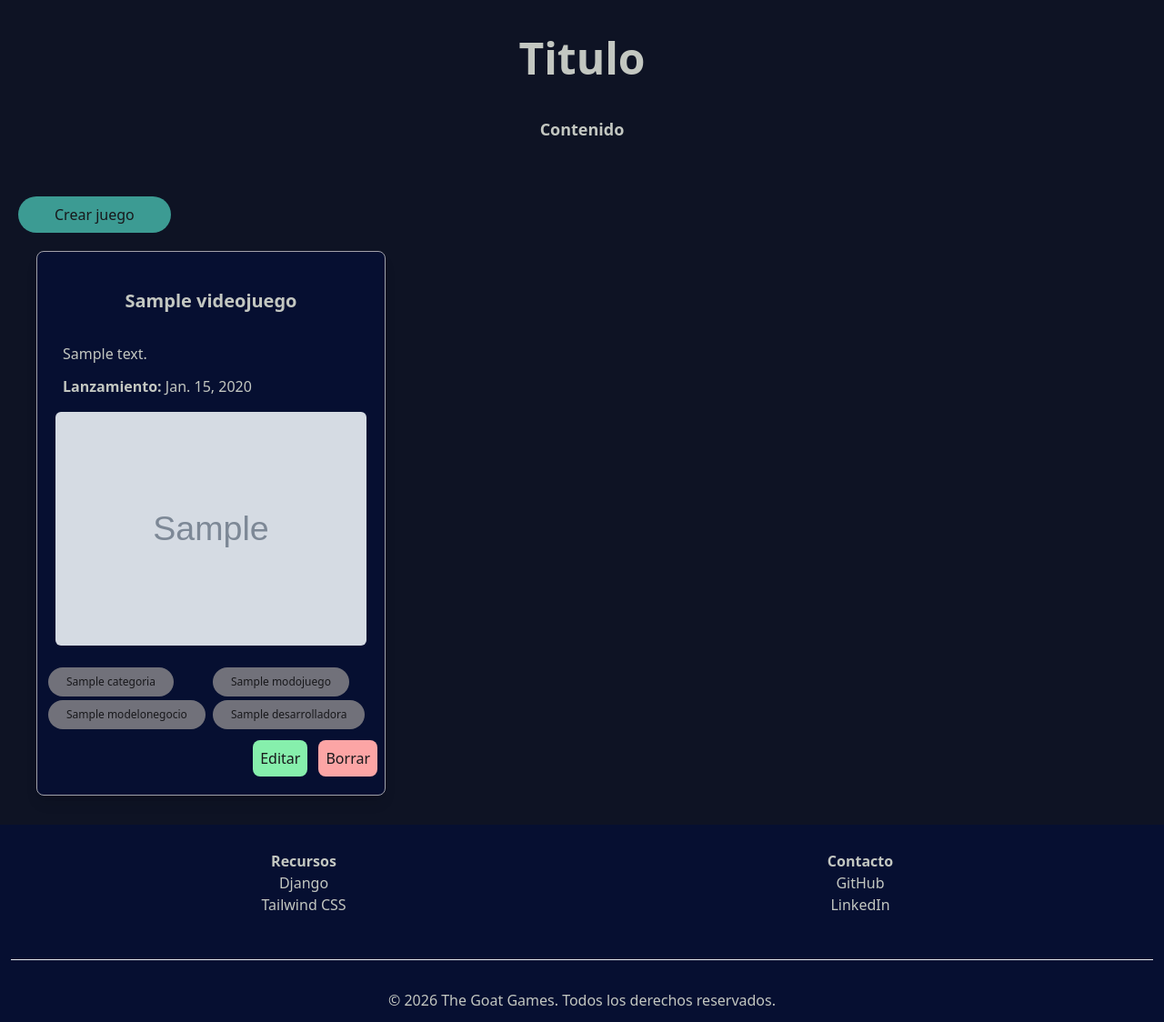
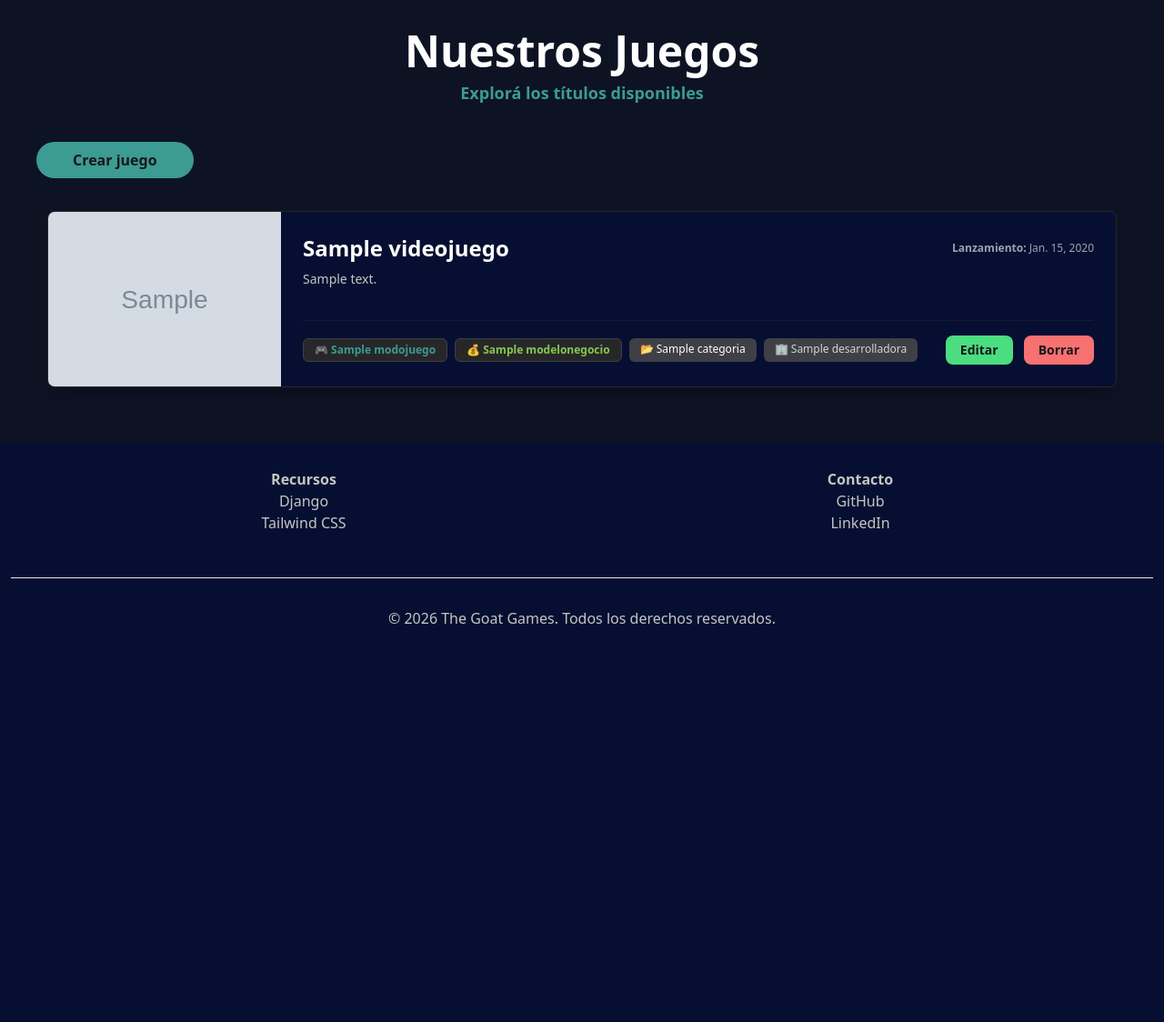
Before and after one commit to sebasMaldonado10/django_videojuegos, a Django app: page /juegos/ in a window 1280 px wide. Shown: the part 96-1220 px from the top of the page at 91% size. After the commit the page ends 782 px from the top, so only its background shows below. Run offline with Django 5.2, Linux system fonts and the light colour scheme; a user stored in the database is signed in; tables that the repository leaves empty hold one stand-in row (values such as "Sample post"); grey boxes marked "Sample" are stand-in pictures; some libraries are stand-ins or nearby versions.

Commit message:
Estilos de cards y agregue detalle juego

```diff
--- a/juegos/templates/juegos/juegos.html
+++ b/juegos/templates/juegos/juegos.html
@@ -3,44 +3,76 @@
 {% block title %} Juegos {% endblock %}
 
 {% block body %}
-    <div class="flex flex-col py-5 bg-[#0E1324] text-[#C3C7C1]">
-        <h1 class="font-xl flex justify-center text-5xl font-bold p-5">Titulo</h1>
-        <h3 class="font-md flex justify-center text-lg font-semibold p-5">Contenido</h3>
+    <div class="flex flex-col py-8 bg-[#0E1324] text-[#C3C7C1]">
+        <h1 class="text-5xl font-bold text-center text-white">Nuestros Juegos</h1>
+        <h3 class="text-lg font-semibold p-2 text-center text-[#3C9B93]">Explorá los títulos disponibles</h3>
     </div>
-    <a href="{% url 'crearJuego' %}" class="flex w-fit px-10 py-2 m-5 bg-[#3C9B93] text-zinc-900 rounded rounded-3xl hover:bg-[#215450] transition">
+
+    <div class="px-10 bg-[#0E1324]">
+        <a href="{% url 'crearJuego' %}" class="inline-flex px-10 py-2 bg-[#3C9B93] text-zinc-900 font-bold rounded-3xl hover:bg-[#215450] hover:text-white transition">
             Crear juego
         </a>
-    <section class="grid grid-cols-3 md:grid-cols-3 gap-6 m-3 bg-[#0E1324] text-[#C3C7C1] mx-10">
-        <article class="border border-zinc-400 shadow-lg rounded-lg bg-[#060F31] py-3">
+    </div>
+
+    <section class="flex flex-col gap-6 p-3 mx-10 my-6 bg-[#0E1324]">
+
         {% for juego in juegos %}
-                {% if juego.activo%}
-                    <div class="p-5">
-                        <h4 class="font-bold flex justify-center p-2 mb-5 text-xl"> {{ juego.titulo }} </h4>
-                        <p class="p-1 m-1">{{ juego.descripcion }}</p>
-                        <p class="p-1 m-1"><b>Lanzamiento:</b> {{ juego.fecha_de_lanzamiento }}</p>
+            {% if juego.activo %}
+                <article class="flex flex-col md:flex-row rounded-lg bg-[#060F31] text-[#C3C7C1] border border-zinc-800 shadow-xl overflow-hidden cursor-pointer transition-all duration-300 ease-out hover:border-[#3C9B93] hover:shadow-[0_0_20px_rgba(60,155,147,0.15)] hover:-translate-y-1">
 
                     {% if juego.imagen %}
-                            <img src="{{ juego.imagen.url }}" alt="Imagen del juego" class="w-full h-auto mt-3 rounded-md">
+                        <div class="w-full md:w-64 h-48 md:h-auto min-h-[12rem] flex-shrink-0">
+                            <img src="{{ juego.imagen.url }}" alt="Imagen del juego" class="w-full h-full object-cover">
+                        </div>
                     {% else %}
-                            <p class="text-sm text-gray-500 mt-3">No hay imagen disponible</p>
+                        <div class="w-full md:w-64 h-48 md:h-auto min-h-[12rem] bg-zinc-800 flex items-center justify-center flex-shrink-0">
+                            <p class="text-sm text-gray-500">No hay imagen disponible</p>
+                        </div>
                     {% endif %}
+
+                    <div class="flex flex-col justify-between p-6 w-full">
+
+                        <div>
+                            <div class="flex flex-col sm:flex-row justify-between items-start sm:items-center mb-2 gap-1">
+                                <h4 class="font-bold text-2xl text-white"> {{ juego.titulo }} </h4>
+                                <span class="text-xs text-gray-400"><b>Lanzamiento:</b> {{ juego.fecha_de_lanzamiento }}</span>
                             </div>
-                    <div class="grid grid-cols-2 justify-center items-center gap-1 px-3 py-1">
-                        <a href="#" class="w-fit text-xs px-5 py-2  bg-zinc-500 text-zinc-900 rounded rounded-3xl hover:bg-[#215450] transition">{{ juego.categoria }}</a>
-                        <a href="#" class="w-fit text-xs px-5 py-2  bg-zinc-500 text-zinc-900 rounded rounded-3xl hover:bg-[#215450] transition">{{ juego.modo_juego }}</a>
-                        <a href="#" class="w-fit text-xs px-5 py-2  bg-zinc-500 text-zinc-900 rounded rounded-3xl hover:bg-[#215450] transition">{{ juego.modelo_negocio }}</a>
-                        <a href="#" class="w-fit text-xs px-5 py-2  bg-zinc-500 text-zinc-900 rounded rounded-3xl hover:bg-[#215450] transition">{{ juego.desarrolladora }}</a>
+                            <p class="text-sm text-[#C3C7C1] line-clamp-2 mb-4">{{ juego.descripcion }}</p>
                         </div>
-                    <div class="flex gap-3 m-2 justify-end">
-                        <a href="{% url 'editarJuego' juego.id %}" class="flex w-fit p-2 rounded-lg bg-green-300 text-zinc-900 hover:bg-[#215450] transition">
+
+                        <div class="flex flex-col lg:flex-row justify-between items-start lg:items-center gap-4 pt-4 border-t border-zinc-800/60">
+
+                            <div class="flex flex-wrap gap-2">
+                                <span class="text-xs px-3 py-1 bg-zinc-800 text-[#3C9B93] font-semibold rounded-md border border-zinc-700">
+                                    🎮 {{ juego.modo_juego }}
+                                </span>
+                                <span class="text-xs px-3 py-1 bg-zinc-800 text-[#86C94D] font-semibold rounded-md border border-zinc-700">
+                                    💰 {{ juego.modelo_negocio }}
+                                </span>
+                                <span class="text-xs px-3 py-1 bg-zinc-700 text-white rounded-md">
+                                    📂 {{ juego.categoria }}
+                                </span>
+                                <span class="text-xs px-3 py-1 bg-zinc-700 text-gray-300 rounded-md">
+                                    🏢 {{ juego.desarrolladora }}
+                                </span>
+                            </div>
+
+                            <div class="flex gap-3 self-end lg:self-auto">
+                                <a href="{% url 'editarJuego' juego.id %}" class="px-4 py-1.5 rounded-lg bg-green-400 text-zinc-900 font-semibold hover:bg-green-500 transition text-sm">
                                     Editar
                                 </a>
-                        <a href="{% url 'borrarJuego' juego.id %}" class="flex w-fit p-2 rounded-lg bg-red-300 text-zinc-900 hover:bg-[#215450] transition">
+                                <a href="{% url 'borrarJuego' juego.id %}" class="px-4 py-1.5 rounded-lg bg-red-400 text-zinc-900 font-semibold hover:bg-red-500 transition text-sm">
                                     Borrar
                                 </a>
                             </div>
+
+                        </div>
+
+                    </div>
+
+                </article>
             {% endif %}
         {% endfor %}
-        </article>
+
     </section>
 {% endblock %}
--- a/juegos/urls.py
+++ b/juegos/urls.py
@@ -11,5 +11,6 @@ urlpatterns = [
     path('nuevoJuego/', views.crearJuego, name='crearJuego'),
     path('editarJuego/<int:id>/', views.editarJuego, name='editarJuego'),
     path('borrarJuego/<int:id>/', views.borrarJuego, name='borrarJuego'),
-    path("register", views.registrarse, name="register")
+    path("register", views.registrarse, name="register"),
+    path('detalleJuego/<int:id>/', views.detalle_juego, name='detalle_juego'),
 ]
--- a/juegos/views.py
+++ b/juegos/views.py
@@ -1,13 +1,36 @@
 from django.shortcuts import render, redirect, get_object_or_404
-from .models import VideoJuego, Resena
-from .forms import ResenaForm, VideoJuegoForm,RegistroForm
+from .models import VideoJuego, Resena, Categoria
+from .forms import ResenaForm, VideoJuegoForm, RegistroForm
+from django.db.models import Count
 from django.contrib.auth.decorators import login_required, permission_required
 
 from django.contrib.auth import login
 
 
 def inicio(request):
-    return render (request, 'juegos/index.html')
+    # 1. Agregados recientemente: Ordenamos por ID de forma descendente y tomamos 5
+    recientes = VideoJuego.objects.filter(activo=True).order_by('-id')[:5]
+
+    # 2. Juegos destacados: Contamos cuántas reseñas tiene cada juego.
+    # CORRECCIÓN: Cambié 'resenas' por 'resena' (o podés usar 'resena_set' si da error)
+    destacados = VideoJuego.objects.filter(activo=True).annotate(
+        num_resenas=Count('resenas')
+    ).order_by('-num_resenas')[:5]
+
+    # 3. Categorías para la barra horizontal
+    categorias = Categoria.objects.all()
+
+    # CORRECCIÓN: Saqué el `:` que estaba adentro de 'juegos_destacados:'
+    context = {
+        'juegos_recientes': recientes,
+        'juegos_destacados': destacados,
+        'categorias': categorias
+    }
+    return render(request, 'juegos/index.html', context)
+
+def detalle_juego(request, id):
+    juego = get_object_or_404(VideoJuego, id=id)
+    return render(request, 'juegos/detalle_juego.html', {'juego': juego})
 
 def registrarse(request):
     if request.method == 'POST':
@@ -18,30 +41,30 @@ def registrarse(request):
             return redirect('inicio')
     else:
         form = RegistroForm()
-    return render(request, 'registration/register.html',{"form":form})
+    return render(request, 'registration/register.html', {"form": form})
 
 
 ##### CRUD modelo videojuego #####
 
-#Create
+# Create
 @permission_required('juegos.add_videojuego', raise_exception=True)
 def crearJuego(request):
     if request.method == 'POST':
-        form = VideoJuegoForm(request.POST,request.FILES)
+        form = VideoJuegoForm(request.POST, request.FILES)
         if form.is_valid():
             form.save()
             return redirect('juegos')
     else:
         form = VideoJuegoForm()
-    return render (request, 'juegos/crear_juego.html', {'form': form})
+    return render(request, 'juegos/crear_juego.html', {'form': form})
 
-#Read
+# Read
 @login_required
 def juegos(request):
     juegos = VideoJuego.objects.all()
-    return render (request, 'juegos/juegos.html', {'juegos': juegos})
+    return render(request, 'juegos/juegos.html', {'juegos': juegos})
 
-#Update
+# Update
 @permission_required('juegos.change_videojuego', raise_exception=True)
 def editarJuego(request, id):
     juego = get_object_or_404(VideoJuego, id=id)
@@ -53,9 +76,9 @@ def editarJuego(request, id):
             return redirect('juegos')
     else:
         form = VideoJuegoForm(instance=juego)
-    return render (request, 'juegos/editar_juego.html', {'form': form})
+    return render(request, 'juegos/editar_juego.html', {'form': form})
 
-#Delete
+# Delete
 @permission_required('juegos.delete_videojuego', raise_exception=True)
 def borrarJuego(request, id):
     juego = get_object_or_404(VideoJuego, id=id)
@@ -64,11 +87,12 @@ def borrarJuego(request, id):
         juego.activo = False
         juego.save()
         return redirect('juegos')
-    return render (request, 'juegos/borrar_juego.html', {'juego': juego})
+    return render(request, 'juegos/borrar_juego.html', {'juego': juego})
+
 
 ##### CRUD modelo resena #####
 
-#Create
+# Create
 @permission_required('juegos.add_resena', raise_exception=True)
 def crearResena(request):
     if request.method == 'POST':
@@ -78,15 +102,15 @@ def crearResena(request):
             return redirect('resenas')
     else:
         form = ResenaForm()
-    return render (request, 'juegos/crear_resena.html', {'form': form})
+    return render(request, 'juegos/crear_resena.html', {'form': form})
 
-#Read
+# Read
 @login_required
 def resenas(request):
     resenas = Resena.objects.all()
-    return render (request, 'juegos/resenas.html', {'resenas': resenas})
+    return render(request, 'juegos/resenas.html', {'resenas': resenas})
 
-#Update
+# Update
 @permission_required('juegos.change_resena', raise_exception=True)
 def editarResena(request, id):
     resena = get_object_or_404(Resena, id=id)
@@ -98,9 +122,9 @@ def editarResena(request, id):
             return redirect('resenas')
     else:
         form = ResenaForm(instance=resena)
-    return render (request, 'juegos/editar_resena.html', {'form': form})
+    return render(request, 'juegos/editar_resena.html', {'form': form})
 
-#Delete
+# Delete
 @permission_required('juegos.delete_resena', raise_exception=True)
 def borrarResena(request, id):
     resena = get_object_or_404(Resena, id=id)
@@ -109,4 +133,4 @@ def borrarResena(request, id):
         resena.activo = False
         resena.save()
         return redirect('resenas')
-    return render (request, 'juegos/borrar_resena.html', {'resena': resena})
+    return render(request, 'juegos/borrar_resena.html', {'resena': resena})
```
Also changed, not shown: juegos/templates/juegos/detalle_juego.html (added, +105 -0 lines), juegos/templates/juegos/index.html (+61 -30 lines). Lines whose indentation alone changed are shown as unchanged.
